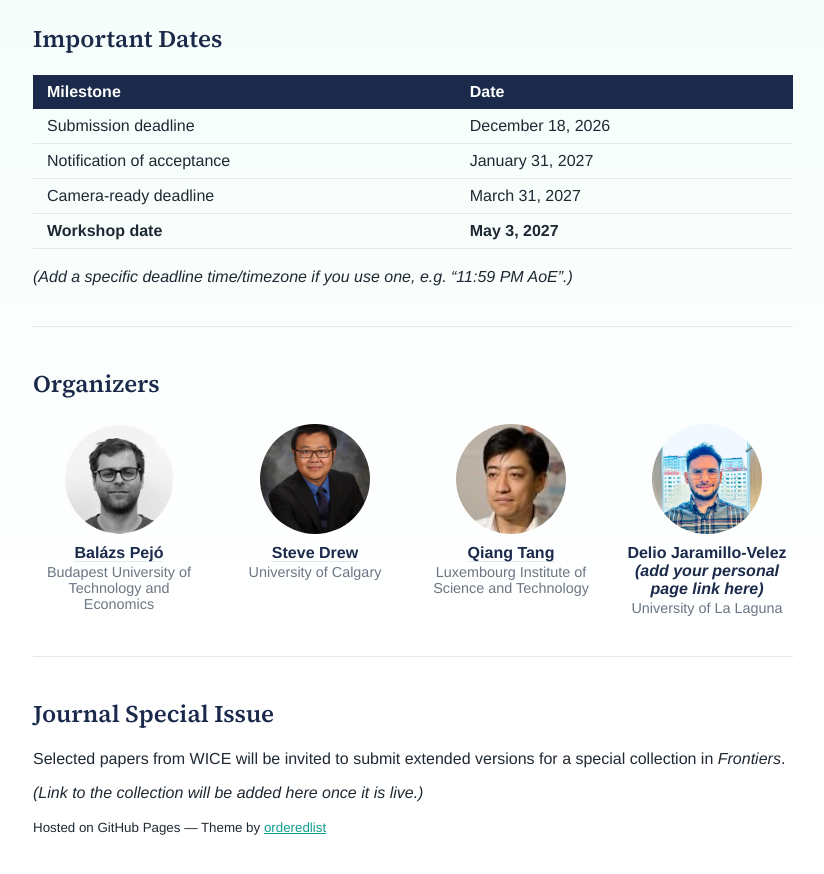
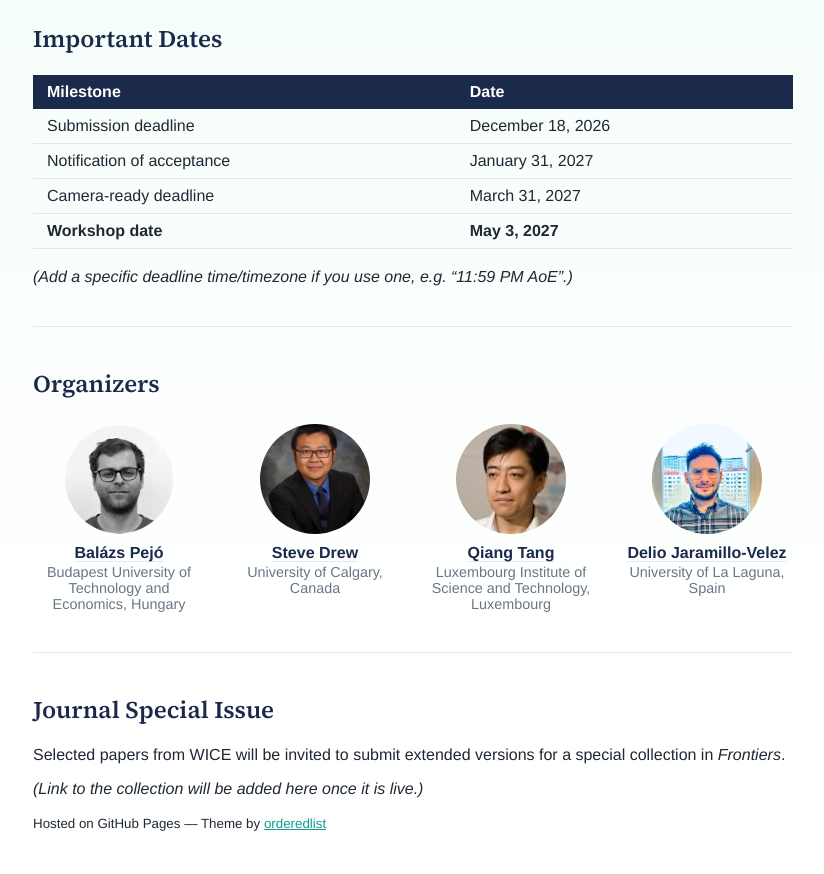
Before and after one commit to WICE-SaTML/WICE-SaTML.github.io, a Jekyll site: the page built from index.md, in a window 1280 px wide and 900 px high, scrolled down 1133 px. Shown: the top 874 px of the window, without its empty margins (227-1051 px from the left). Built offline with Jekyll 4.4.1, drawn with Linux system fonts in a browser that asks for light colours; a script that is not in the unit is left out; our own code applies the rules of GitHub Pages for plain Markdown files.

Commit message:
Update index.md

```diff
--- a/index.md
+++ b/index.md
@@ -64,23 +64,23 @@ We invite submissions on *(add topics of interest here)*.
 <div class="organizers-grid">
   <div class="organizer">
     <img src="{{ '/assets/images/organizers/balazs-pejo.jpg' | relative_url }}" alt="Balázs Pejó" class="organizer-photo">
-    <p class="organizer-name"><a href="https://dblp.org/pid/175/5675">Balázs Pejó</a></p>
-    <p class="organizer-affiliation">Budapest University of Technology and Economics</p>
+    <p class="organizer-name"><a href="https://www.crysys.hu/~pejo/">Balázs Pejó</a></p>
+    <p class="organizer-affiliation">Budapest University of Technology and Economics, Hungary</p>
   </div>
   <div class="organizer">
     <img src="{{ '/assets/images/organizers/steve-drew.jpg' | relative_url }}" alt="Steve Drew" class="organizer-photo">
     <p class="organizer-name"><a href="https://profiles.ucalgary.ca/steve-drew">Steve Drew</a></p>
-    <p class="organizer-affiliation">University of Calgary</p>
+    <p class="organizer-affiliation">University of Calgary, Canada</p>
   </div>
   <div class="organizer">
     <img src="{{ '/assets/images/organizers/qiang-tang.jpg' | relative_url }}" alt="Qiang Tang" class="organizer-photo">
-    <p class="organizer-name"><a href="https://scholar.google.com/citations?view_op=view_org&hl=en&org=3123003046095992314">Qiang Tang</a></p>
-    <p class="organizer-affiliation">Luxembourg Institute of Science and Technology</p>
+    <p class="organizer-name"><a href="https://researchportal.list.lu/scientific-community/detail/tang-qiang">Qiang Tang</a></p>
+    <p class="organizer-affiliation">Luxembourg Institute of Science and Technology, Luxembourg</p>
   </div>
   <div class="organizer">
     <img src="{{ '/assets/images/organizers/delio-jaramillo-velez.jpg' | relative_url }}" alt="Delio Jaramillo-Velez" class="organizer-photo">
-    <p class="organizer-name">Delio Jaramillo-Velez <em>(add your personal page link here)</em></p>
-    <p class="organizer-affiliation">University of La Laguna</p>
+    <p class="organizer-name"><a href="https://sites.google.com/view/delio-jaramillo-velez/home">Delio Jaramillo-Velez</a></p>
+    <p class="organizer-affiliation">University of La Laguna, Spain</p>
   </div>
 </div>
 
```
